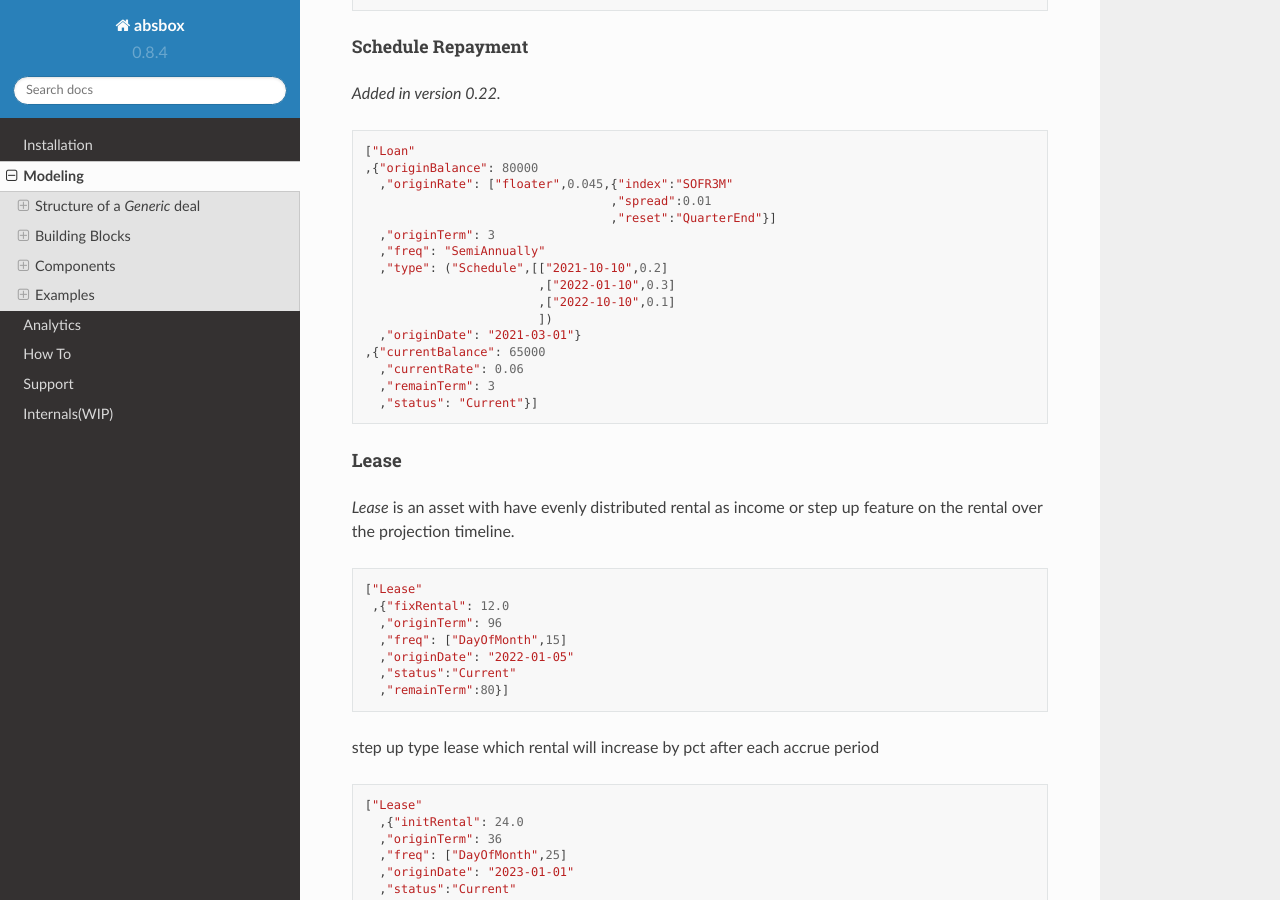
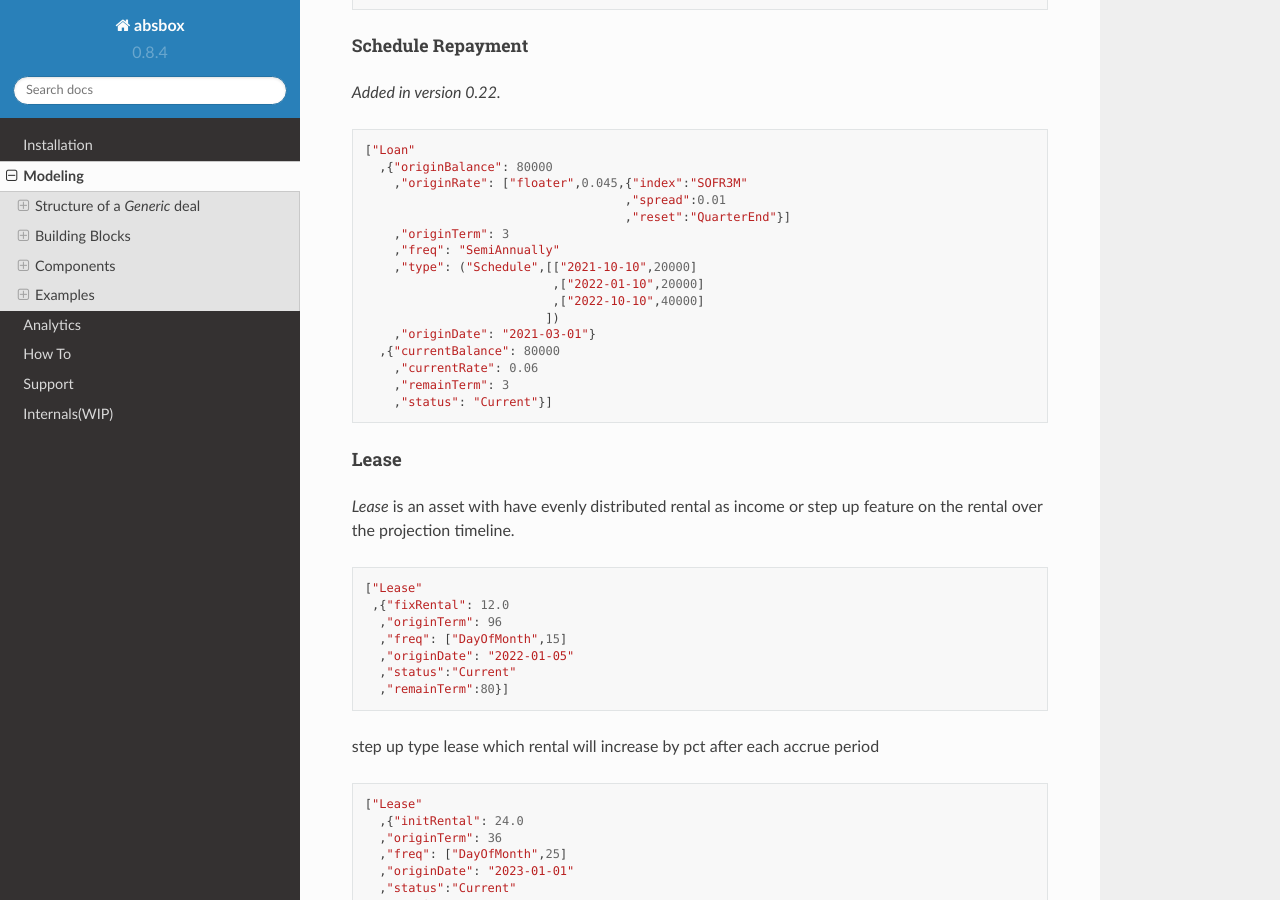
Before and after one commit to yellowbean/absbox-doc, a Sphinx documentation site: the page built from docs/source/modeling.rst, in a window 1280 px wide and 900 px high, scrolled down 15952 px. Built offline with Sphinx 7.4.7 and the Read the Docs theme 2.0.0, drawn with Linux system fonts in a browser that asks for light colours.

Commit message:
update schedule loan plan

```diff
--- a/docs/source/modeling.rst
+++ b/docs/source/modeling.rst
@@ -683,7 +683,7 @@ If ``Prepayment Penalty`` was modeled and any prepayment will be yield extra cas
 
 
 ARM
-^^^^^^^^
+""""""
 
 `ARM` is a type of `Mortgage` that has one more field `arm` to describe the rate adjust behavior of the loan.
 
@@ -748,23 +748,23 @@ Schedule Repayment
 
 .. code-block:: python
 
+
   ["Loan"
-  ,{"originBalance": 80000
-    ,"originRate": ["floater",0.045,{"index":"SOFR3M"
-                                    ,"spread":0.01
-                                    ,"reset":"QuarterEnd"}]
-    ,"originTerm": 3
-    ,"freq": "SemiAnnually"
-    ,"type": ("Schedule",[["2021-10-10",0.2]
-                          ,["2022-01-10",0.3]
-                          ,["2022-10-10",0.1]
-                          ])
-    ,"originDate": "2021-03-01"}
-  ,{"currentBalance": 65000
-    ,"currentRate": 0.06
-    ,"remainTerm": 3
-    ,"status": "Current"}]
-
+    ,{"originBalance": 80000
+      ,"originRate": ["floater",0.045,{"index":"SOFR3M"
+                                      ,"spread":0.01
+                                      ,"reset":"QuarterEnd"}]
+      ,"originTerm": 3
+      ,"freq": "SemiAnnually"
+      ,"type": ("Schedule",[["2021-10-10",20000]
+                            ,["2022-01-10",20000]
+                            ,["2022-10-10",40000]
+                           ])
+      ,"originDate": "2021-03-01"}
+    ,{"currentBalance": 80000
+      ,"currentRate": 0.06
+      ,"remainTerm": 3
+      ,"status": "Current"}]
 
 Lease
 ^^^^^^^^^
```
